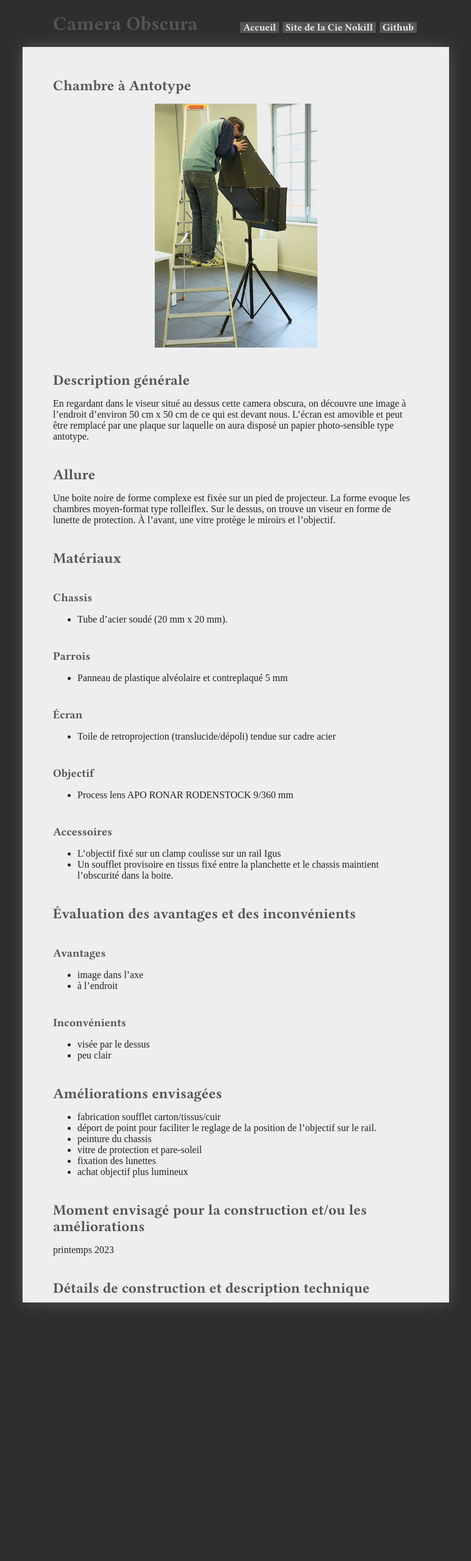
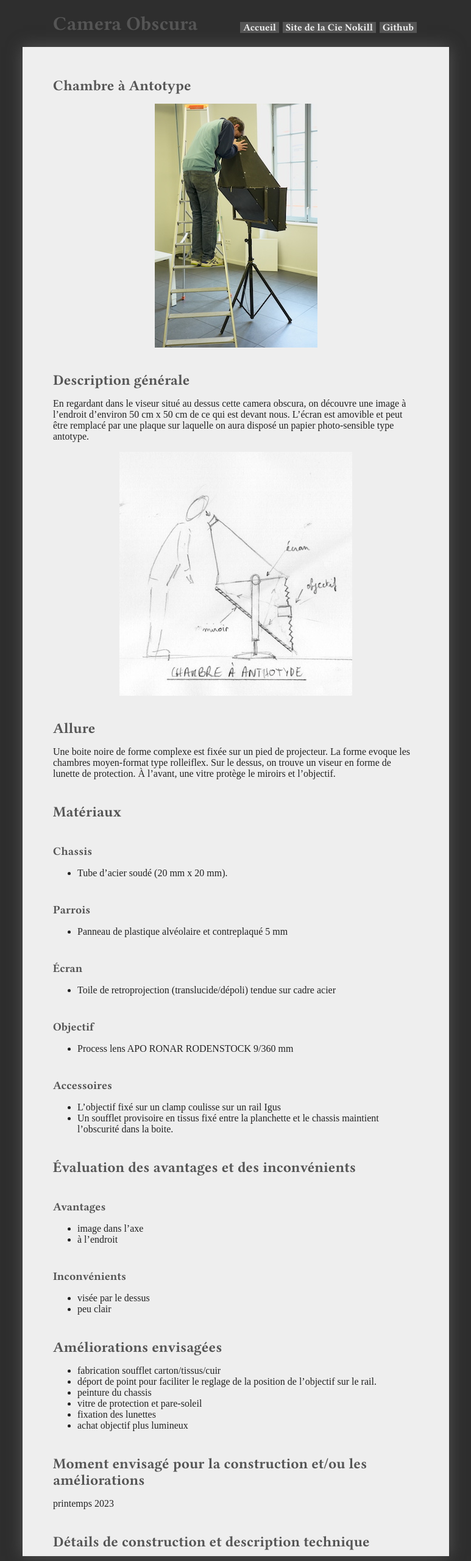
Before and after one commit to virginienokill/camera-obscura, a Jekyll site: the page built from contenu/prototypes/camera02.md, in a window 1280 px wide. Shown: the whole page at 61% size, without its empty margins (253-1026 px from the left). Built offline with Jekyll 4.4.1, drawn with Linux system fonts in a browser that asks for light colours; nearby versions of some CDN libraries; some web fonts are replaced; our own code applies the rules of GitHub Pages for plain Markdown files; a script that is not in the unit is left out; the repository's description, which GitHub fills in, is left out; before the commit the page ends 2144 px from its top, so only the background shows below that.

Commit message:
Update camera02.md

```diff
--- a/contenu/prototypes/camera02.md
+++ b/contenu/prototypes/camera02.md
@@ -4,7 +4,7 @@
 ## Description générale
 En regardant dans le viseur situé au dessus cette camera obscura, on découvre une image à l'endroit d'environ 50 cm x 50 cm de ce qui est devant nous. L'écran est amovible et peut être remplacé par une plaque sur laquelle on aura disposé un papier photo-sensible type antotype.
 
-
+![proto_02](../photos/proto_02_ultralight.jpeg)
 ## Allure
 Une boite noire de forme complexe est fixée sur un pied de projecteur. La forme evoque les chambres moyen-format type rolleiflex. Sur le dessus, on trouve un viseur en forme de lunette de protection. À l'avant, une vitre protège le miroirs et l'objectif.
 
```
